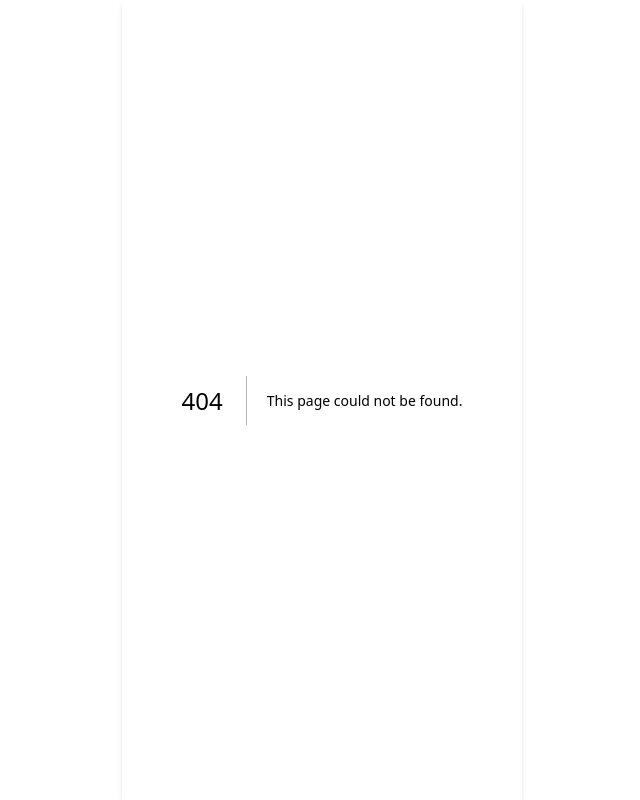
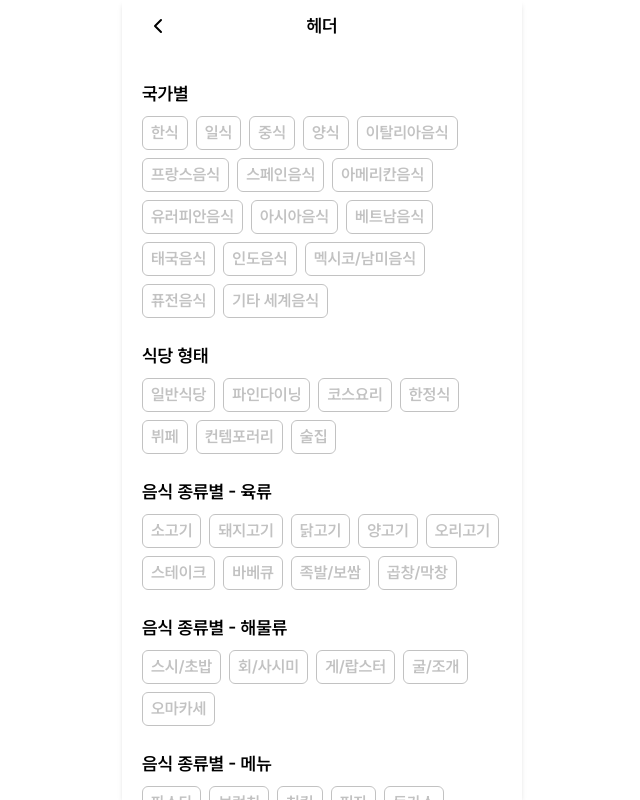
Before and after one commit to waguwagu-company/weat-frontend, a Next.js app: page /1/like in a window 1280 px wide. Before the commit this address had no page. Shown: the whole page, without its empty margins (318-958 px from the left). Built offline with nearby package versions, Linux system fonts and the light colour scheme.

Commit message:
feat: 좋아하는 카테고리 선택 페이지 UI 구현

```diff
--- a/package.json
+++ b/package.json
@@ -20,7 +20,8 @@
     "react": "19.1.0",
     "react-dom": "19.1.0",
     "sonner": "^2.0.7",
-    "tailwind-merge": "^3.3.1"
+    "tailwind-merge": "^3.3.1",
+    "zustand": "^5.0.7"
   },
   "devDependencies": {
     "@eslint/eslintrc": "^3.3.1",
--- /dev/null
+++ b/src/app/(with-header)/[uuid]/like/page.tsx
@@ -0,0 +1,48 @@
+'use client';
+
+import { useCategoryStore } from '@/stores';
+import { Chip } from '@/components/ui/chip';
+import { Button } from '@/components/ui/button';
+import { GOOD_MAX } from '@/constants/category';
+
+import type { Category } from '@/types/category';
+
+function CategoryBox({ title, tags }: Category) {
+  const { setTagGood } = useCategoryStore();
+
+  return (
+    <article>
+      <h3 className="text-lg font-semibold pb-2">{title}</h3>
+      <ul className="flex flex-wrap gap-2">
+        {tags.map((tag) => (
+          <li key={tag.label}>
+            <Chip variant={tag.status} onClick={() => setTagGood(title, tag.label)}>
+              {tag.label}
+            </Chip>
+          </li>
+        ))}
+      </ul>
+    </article>
+  );
+}
+
+export default function CategoryLikePage() {
+  const { categories, getGoodTagCount } = useCategoryStore();
+
+  const tagCount = getGoodTagCount();
+
+  return (
+    <div className="h-full overflow-y-scroll px-5 py-7">
+      <section className="flex flex-col gap-6">
+        {categories.map((category) => (
+          <CategoryBox key={category.title} title={category.title} tags={category.tags} />
+        ))}
+      </section>
+      <Button variant="primary" className="mt-7" disabled={tagCount === 0}>
+        {tagCount === 0
+          ? `${GOOD_MAX}개까지 선택할 수 있어요.`
+          : `다 선택했어요. (${tagCount}/${GOOD_MAX})`}
+      </Button>
+    </div>
+  );
+}
--- /dev/null
+++ b/src/constants/category.ts
@@ -0,0 +1,8 @@
+export const TAG_STATUS = {
+  DEFAULT: 'default',
+  GOOD: 'good',
+  BAD: 'bad',
+} as const;
+
+export const GOOD_MAX = 5;
+export const BAD_MAX = 3;
--- /dev/null
+++ b/src/stores/index.ts
@@ -0,0 +1 @@
+export * from './useCategoryStore';
--- /dev/null
+++ b/src/stores/useCategoryStore.ts
@@ -0,0 +1,190 @@
+import { create } from 'zustand';
+import { TAG_STATUS, GOOD_MAX, BAD_MAX } from '@/constants/category';
+
+import type { Category } from '@/types/category';
+
+const categoryData: Category[] = [
+  {
+    title: '국가별',
+    tags: [
+      { label: '한식', status: TAG_STATUS.DEFAULT },
+      { label: '일식', status: TAG_STATUS.DEFAULT },
+      { label: '중식', status: TAG_STATUS.DEFAULT },
+      { label: '양식', status: TAG_STATUS.DEFAULT },
+      { label: '이탈리아음식', status: TAG_STATUS.DEFAULT },
+      { label: '프랑스음식', status: TAG_STATUS.DEFAULT },
+      { label: '스페인음식', status: TAG_STATUS.DEFAULT },
+      { label: '아메리칸음식', status: TAG_STATUS.DEFAULT },
+      { label: '유러피안음식', status: TAG_STATUS.DEFAULT },
+      { label: '아시아음식', status: TAG_STATUS.DEFAULT },
+      { label: '베트남음식', status: TAG_STATUS.DEFAULT },
+      { label: '태국음식', status: TAG_STATUS.DEFAULT },
+      { label: '인도음식', status: TAG_STATUS.DEFAULT },
+      { label: '멕시코/남미음식', status: TAG_STATUS.DEFAULT },
+      { label: '퓨전음식', status: TAG_STATUS.DEFAULT },
+      { label: '기타 세계음식', status: TAG_STATUS.DEFAULT },
+    ],
+  },
+  {
+    title: '식당 형태',
+    tags: [
+      { label: '일반식당', status: TAG_STATUS.DEFAULT },
+      { label: '파인다이닝', status: TAG_STATUS.DEFAULT },
+      { label: '코스요리', status: TAG_STATUS.DEFAULT },
+      { label: '한정식', status: TAG_STATUS.DEFAULT },
+      { label: '뷔페', status: TAG_STATUS.DEFAULT },
+      { label: '컨템포러리', status: TAG_STATUS.DEFAULT },
+      { label: '술집', status: TAG_STATUS.DEFAULT },
+    ],
+  },
+  {
+    title: '음식 종류별 - 육류',
+    tags: [
+      { label: '소고기', status: TAG_STATUS.DEFAULT },
+      { label: '돼지고기', status: TAG_STATUS.DEFAULT },
+      { label: '닭고기', status: TAG_STATUS.DEFAULT },
+      { label: '양고기', status: TAG_STATUS.DEFAULT },
+      { label: '오리고기', status: TAG_STATUS.DEFAULT },
+      { label: '스테이크', status: TAG_STATUS.DEFAULT },
+      { label: '바베큐', status: TAG_STATUS.DEFAULT },
+      { label: '족발/보쌈', status: TAG_STATUS.DEFAULT },
+      { label: '곱창/막창', status: TAG_STATUS.DEFAULT },
+    ],
+  },
+  {
+    title: '음식 종류별 - 해물류',
+    tags: [
+      { label: '스시/초밥', status: TAG_STATUS.DEFAULT },
+      { label: '회/사시미', status: TAG_STATUS.DEFAULT },
+      { label: '게/랍스터', status: TAG_STATUS.DEFAULT },
+      { label: '굴/조개', status: TAG_STATUS.DEFAULT },
+      { label: '오마카세', status: TAG_STATUS.DEFAULT },
+    ],
+  },
+  {
+    title: '음식 종류별 - 메뉴',
+    tags: [
+      { label: '파스타', status: TAG_STATUS.DEFAULT },
+      { label: '브런치', status: TAG_STATUS.DEFAULT },
+      { label: '치킨', status: TAG_STATUS.DEFAULT },
+      { label: '피자', status: TAG_STATUS.DEFAULT },
+      { label: '돈가스', status: TAG_STATUS.DEFAULT },
+      { label: '햄버거', status: TAG_STATUS.DEFAULT },
+      { label: '샤브샤브', status: TAG_STATUS.DEFAULT },
+      { label: '라멘', status: TAG_STATUS.DEFAULT },
+      { label: '냉면', status: TAG_STATUS.DEFAULT },
+      { label: '국수', status: TAG_STATUS.DEFAULT },
+      { label: '찌개/전골', status: TAG_STATUS.DEFAULT },
+      { label: '백반/가정식', status: TAG_STATUS.DEFAULT },
+      { label: '분식', status: TAG_STATUS.DEFAULT },
+      { label: '패스트푸드', status: TAG_STATUS.DEFAULT },
+      { label: '도시락', status: TAG_STATUS.DEFAULT },
+      { label: '국밥', status: TAG_STATUS.DEFAULT },
+      { label: '비건', status: TAG_STATUS.DEFAULT },
+      { label: '할랄', status: TAG_STATUS.DEFAULT },
+    ],
+  },
+  {
+    title: '주류',
+    tags: [
+      { label: '이자카야', status: TAG_STATUS.DEFAULT },
+      { label: '와인', status: TAG_STATUS.DEFAULT },
+      { label: '다이닝바', status: TAG_STATUS.DEFAULT },
+      { label: '전통주', status: TAG_STATUS.DEFAULT },
+      { label: '칵테일/위스키', status: TAG_STATUS.DEFAULT },
+      { label: '맥주/호프', status: TAG_STATUS.DEFAULT },
+      { label: '오뎅바', status: TAG_STATUS.DEFAULT },
+      { label: '요리주점', status: TAG_STATUS.DEFAULT },
+    ],
+  },
+];
+
+interface CategoryState {
+  categories: Category[];
+  setTagGood: (categoryTitle: string, tagLabel: string) => void;
+  setTagBad: (categoryTitle: string, tagLabel: string) => void;
+  getGoodTagCount: () => number;
+  getBadTagCount: () => number;
+}
+
+export const useCategoryStore = create<CategoryState>((set, get) => ({
+  categories: categoryData,
+
+  setTagGood: (categoryTitle, tagLabel) => {
+    const goodCount = get().getGoodTagCount();
+
+    set((state) => {
+      return {
+        categories: state.categories.map((category) => {
+          if (category.title !== categoryTitle) return category;
+
+          return {
+            ...category,
+            tags: category.tags.map((tag) => {
+              if (tag.label !== tagLabel) return tag;
+
+              if (tag.status === TAG_STATUS.GOOD) {
+                return {
+                  ...tag,
+                  status: TAG_STATUS.DEFAULT,
+                };
+              }
+
+              if (goodCount >= GOOD_MAX) return tag;
+
+              return {
+                ...tag,
+                status: TAG_STATUS.GOOD,
+              };
+            }),
+          };
+        }),
+      };
+    });
+  },
+
+  getGoodTagCount: () => {
+    return get().categories.reduce((acc, category) => {
+      return acc + category.tags.filter((tag) => tag.status === TAG_STATUS.GOOD).length;
+    }, 0);
+  },
+
+  setTagBad: (categoryTitle, tagLabel) => {
+    const badCount = get().getBadTagCount();
+
+    set((state) => {
+      return {
+        categories: state.categories.map((category) => {
+          if (category.title !== categoryTitle) return category;
+
+          return {
+            ...category,
+            tags: category.tags.map((tag) => {
+              if (tag.label !== tagLabel) return tag;
+
+              if (tag.status === TAG_STATUS.BAD) {
+                return {
+                  ...tag,
+                  status: TAG_STATUS.DEFAULT,
+                };
+              }
+
+              if (badCount >= BAD_MAX) return tag;
+
+              return {
+                ...tag,
+                status: TAG_STATUS.BAD,
+              };
+            }),
+          };
+        }),
+      };
+    });
+  },
+
+  getBadTagCount: () => {
+    return get().categories.reduce((acc, category) => {
+      return acc + category.tags.filter((tag) => tag.status === TAG_STATUS.BAD).length;
+    }, 0);
+  },
+}));
--- /dev/null
+++ b/src/types/category.ts
@@ -0,0 +1,11 @@
+import { TAG_STATUS } from '@/constants/category';
+
+interface Tag {
+  label: string;
+  status: (typeof TAG_STATUS)[keyof typeof TAG_STATUS];
+}
+
+export interface Category {
+  title: string;
+  tags: Tag[];
+}
```
Also changed, not shown: 1 other file (tests, documents, lock files or other folders).
